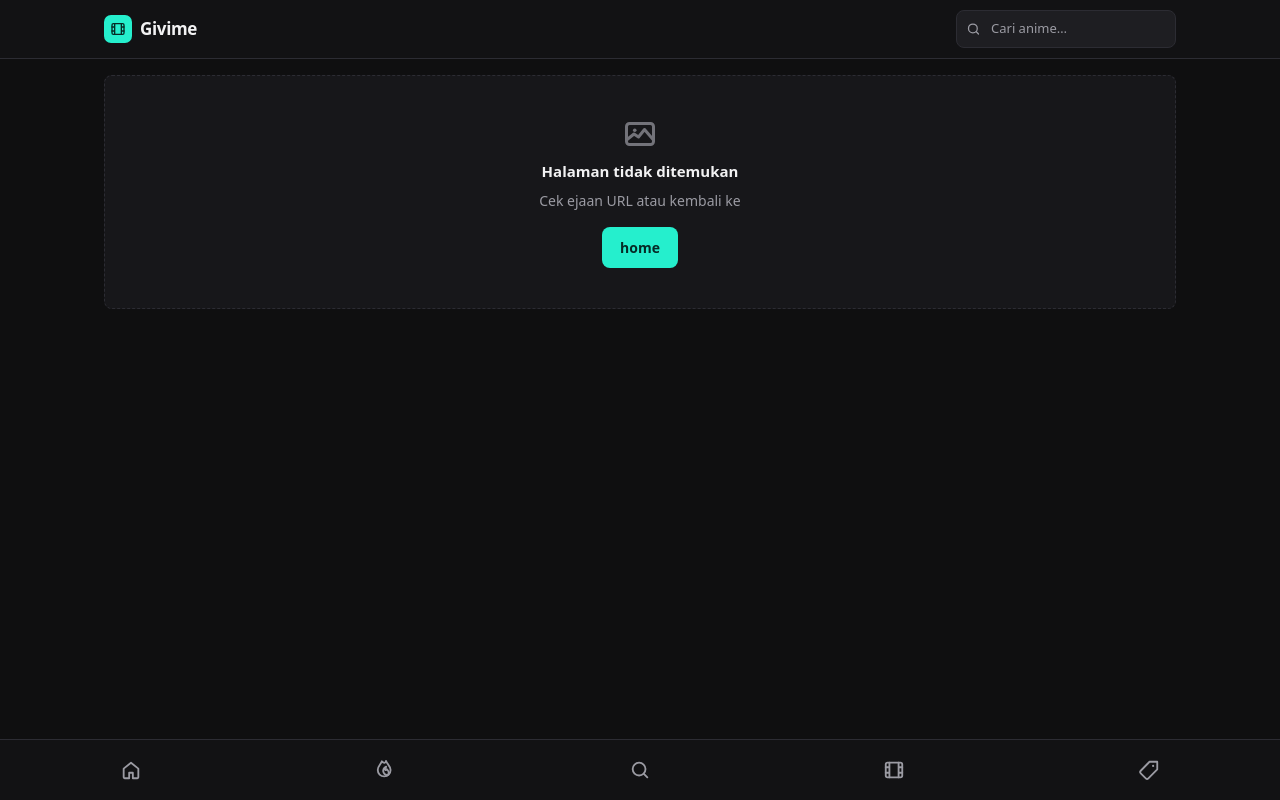
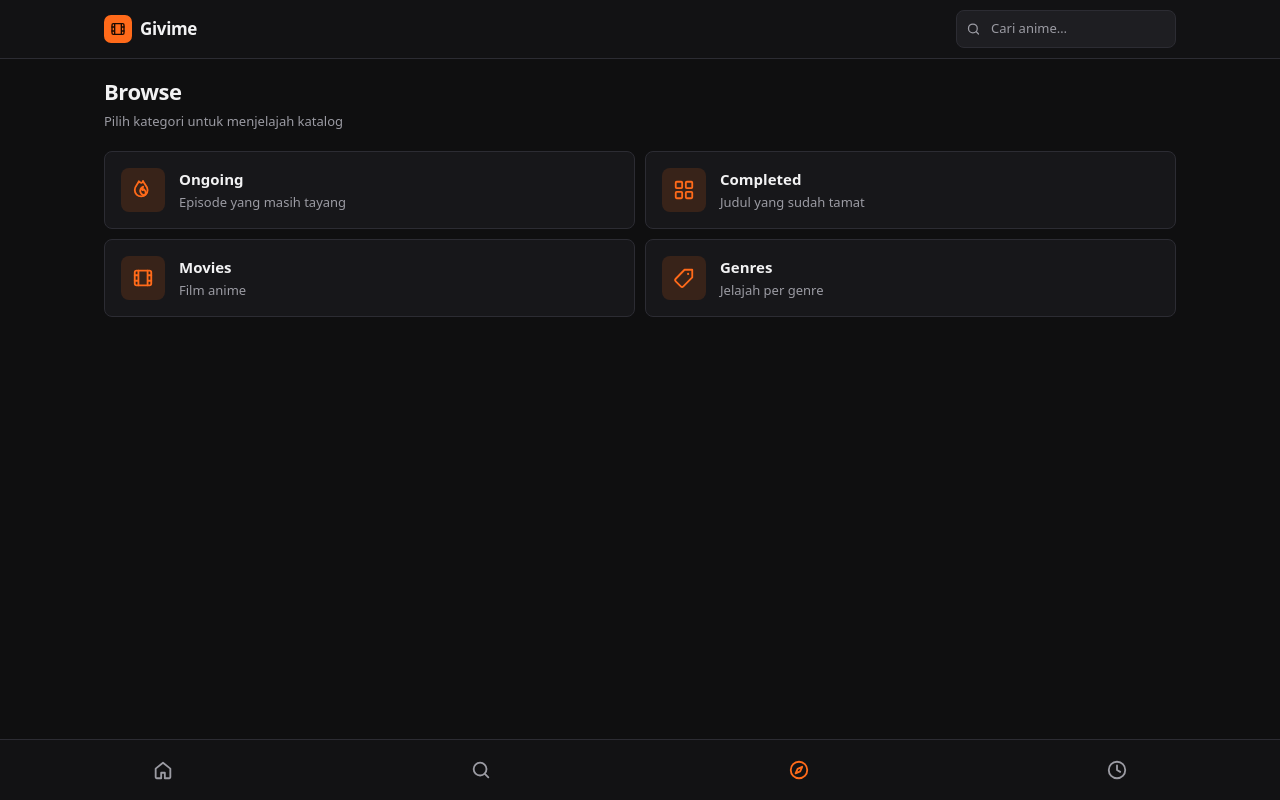
Before and after one commit to gipicihuy/givime, a Next.js app: page /browse in a window 1280 px wide. Before the commit this address had no page. Built offline with nearby package versions, Linux system fonts and the light colour scheme.

Commit message:
style(ui): orange accent, streaming bottom nav (Home/Search/Browse/History), drop rail chevrons

```diff
--- /dev/null
+++ b/app/browse/page.tsx
@@ -0,0 +1,56 @@
+import Link from "next/link";
+import { IconFilm, IconFlame, IconGrid, IconTag } from "@/components/Icons";
+
+export const metadata = { title: "Browse" };
+
+const cats = [
+  {
+    href: "/ongoing",
+    title: "Ongoing",
+    desc: "Episode yang masih tayang",
+    icon: IconFlame,
+  },
+  {
+    href: "/completed",
+    title: "Completed",
+    desc: "Judul yang sudah tamat",
+    icon: IconGrid,
+  },
+  {
+    href: "/movies",
+    title: "Movies",
+    desc: "Film anime",
+    icon: IconFilm,
+  },
+  {
+    href: "/genres",
+    title: "Genres",
+    desc: "Jelajah per genre",
+    icon: IconTag,
+  },
+];
+
+export default function BrowsePage() {
+  return (
+    <>
+      <h1 className="page-title">Browse</h1>
+      <p className="page-sub">Pilih kategori untuk menjelajah katalog</p>
+      <div className="browse-grid">
+        {cats.map((c) => {
+          const Icon = c.icon;
+          return (
+            <Link key={c.href} href={c.href} className="browse-card">
+              <span className="browse-icon" aria-hidden>
+                <Icon size={22} />
+              </span>
+              <span className="browse-body">
+                <span className="browse-title">{c.title}</span>
+                <span className="browse-desc">{c.desc}</span>
+              </span>
+            </Link>
+          );
+        })}
+      </div>
+    </>
+  );
+}
--- a/app/globals.css
+++ b/app/globals.css
@@ -8,9 +8,9 @@
   --foreground: #f2f2f3;
   --muted: #9b9ba3;
   --border: #2c2c33;
-  --accent: #25efcd;
-  --accent-ink: #062b26;
-  --accent-soft: rgba(37, 239, 205, 0.12);
+  --accent: #ff6a1a;
+  --accent-ink: #1a0a02;
+  --accent-soft: rgba(255, 106, 26, 0.14);
   --success: #4ade80;
   --radius: 8px;
   --radius-sm: 6px;
@@ -144,7 +144,7 @@ a:focus-visible {
   background: #121214;
   border-top: 1px solid var(--border);
   display: grid;
-  grid-template-columns: repeat(5, 1fr);
+  grid-template-columns: repeat(4, 1fr);
   padding: 6px 4px calc(6px + env(safe-area-inset-bottom, 0px));
   padding-bottom: max(6px, env(safe-area-inset-bottom));
 }
@@ -216,33 +216,6 @@ a:focus-visible {
 }
 
 .section-more:hover {
-  color: var(--accent);
-}
-
-.section-actions {
-  display: inline-flex;
-  align-items: center;
-  gap: 6px;
-  flex-shrink: 0;
-}
-
-.rail-btn {
-  width: 32px;
-  height: 32px;
-  display: inline-flex;
-  align-items: center;
-  justify-content: center;
-  border: 1px solid var(--border);
-  border-radius: var(--radius-sm);
-  background: var(--surface-2);
-  color: var(--muted);
-  cursor: pointer;
-  padding: 0;
-  transition: border-color 120ms ease, color 120ms ease;
-}
-
-.rail-btn:hover {
-  border-color: var(--accent);
   color: var(--accent);
 }
 
@@ -760,3 +733,136 @@ a:focus-visible {
   white-space: nowrap;
   border: 0;
 }
+
+/* —— browse hub —— */
+.browse-grid {
+  display: grid;
+  grid-template-columns: 1fr;
+  gap: 10px;
+}
+
+@media (min-width: 560px) {
+  .browse-grid {
+    grid-template-columns: repeat(2, minmax(0, 1fr));
+  }
+}
+
+.browse-card {
+  display: flex;
+  align-items: center;
+  gap: 14px;
+  padding: 16px;
+  border: 1px solid var(--border);
+  border-radius: var(--radius);
+  background: var(--surface);
+  color: var(--foreground);
+  transition: border-color 120ms ease;
+}
+
+.browse-card:hover {
+  border-color: var(--accent);
+  color: var(--foreground);
+}
+
+.browse-icon {
+  width: 44px;
+  height: 44px;
+  border-radius: var(--radius);
+  background: var(--accent-soft);
+  color: var(--accent);
+  display: inline-flex;
+  align-items: center;
+  justify-content: center;
+  flex-shrink: 0;
+}
+
+.browse-body {
+  display: flex;
+  flex-direction: column;
+  gap: 2px;
+  min-width: 0;
+}
+
+.browse-title {
+  font-size: 15px;
+  font-weight: 700;
+}
+
+.browse-desc {
+  font-size: 13px;
+  color: var(--muted);
+}
+
+/* —— history —— */
+.history-list {
+  list-style: none;
+  margin: 0;
+  padding: 0;
+  display: flex;
+  flex-direction: column;
+  gap: 8px;
+}
+
+.history-row {
+  display: flex;
+  align-items: center;
+  gap: 12px;
+  padding: 12px;
+  border: 1px solid var(--border);
+  border-radius: var(--radius);
+  background: var(--surface);
+  color: var(--foreground);
+}
+
+.history-row:hover {
+  border-color: var(--accent);
+  color: var(--foreground);
+}
+
+.history-thumb {
+  width: 36px;
+  height: 36px;
+  border-radius: 999px;
+  background: var(--accent-soft);
+  color: var(--accent);
+  display: inline-flex;
+  align-items: center;
+  justify-content: center;
+  flex-shrink: 0;
+}
+
+.history-body {
+  display: flex;
+  flex-direction: column;
+  gap: 2px;
+  min-width: 0;
+}
+
+.history-title {
+  font-size: 14px;
+  font-weight: 600;
+  white-space: nowrap;
+  overflow: hidden;
+  text-overflow: ellipsis;
+}
+
+.history-meta {
+  font-size: 12px;
+  color: var(--muted);
+}
+
+.text-btn {
+  font: inherit;
+  font-size: 13px;
+  color: var(--muted);
+  background: none;
+  border: 1px solid var(--border);
+  border-radius: var(--radius-sm);
+  padding: 6px 12px;
+  cursor: pointer;
+}
+
+.text-btn:hover {
+  color: var(--accent);
+  border-color: var(--accent);
+}
--- /dev/null
+++ b/app/history/page.tsx
@@ -0,0 +1,87 @@
+"use client";
+
+import Link from "next/link";
+import { useEffect, useState } from "react";
+import { IconEmpty, IconPlay } from "@/components/Icons";
+import { clearHistory, readHistory, type HistoryEntry } from "@/lib/history";
+
+function formatWhen(at: number) {
+  try {
+    return new Date(at).toLocaleString("id-ID", {
+      day: "numeric",
+      month: "short",
+      hour: "2-digit",
+      minute: "2-digit",
+    });
+  } catch {
+    return "";
+  }
+}
+
+export default function HistoryPage() {
+  const [items, setItems] = useState<HistoryEntry[] | null>(null);
+
+  useEffect(() => {
+    setItems(readHistory());
+    const onUpdate = () => setItems(readHistory());
+    window.addEventListener("givime:history-updated", onUpdate);
+    return () => window.removeEventListener("givime:history-updated", onUpdate);
+  }, []);
+
+  if (items === null) {
+    return (
+      <>
+        <h1 className="page-title">History</h1>
+        <p className="page-sub">Tontonan terakhir di perangkat ini</p>
+        <div className="state">Memuat…</div>
+      </>
+    );
+  }
+
+  return (
+    <>
+      <div className="section-head" style={{ marginBottom: 4 }}>
+        <h1 className="page-title" style={{ marginBottom: 0 }}>
+          History
+        </h1>
+        {items.length ? (
+          <button type="button" className="text-btn" onClick={() => {
+            clearHistory();
+            setItems([]);
+          }}>
+            Hapus
+          </button>
+        ) : null}
+      </div>
+      <p className="page-sub">Tontonan terakhir di perangkat ini</p>
+
+      {!items.length ? (
+        <div className="state">
+          <span className="state-icon">
+            <IconEmpty size={36} />
+          </span>
+          <strong>Belum ada riwayat</strong>
+          Episode yang kamu putar akan muncul di sini.
+        </div>
+      ) : (
+        <ul className="history-list">
+          {items.map((h) => (
+            <li key={h.slug}>
+              <Link href={`/play/${h.slug}?ep=${encodeURIComponent(h.ep)}`} className="history-row">
+                <span className="history-thumb" aria-hidden>
+                  <IconPlay size={14} />
+                </span>
+                <span className="history-body">
+                  <span className="history-title">{h.title}</span>
+                  <span className="history-meta">
+                    Ep {h.ep} · {formatWhen(h.at)}
+                  </span>
+                </span>
+              </Link>
+            </li>
+          ))}
+        </ul>
+      )}
+    </>
+  );
+}
--- a/app/play/[slug]/page.tsx
+++ b/app/play/[slug]/page.tsx
@@ -1,8 +1,9 @@
 import Link from "next/link";
 import { notFound } from "next/navigation";
 import { EpisodeGrid, VideoPlayer } from "@/components/Episode";
+import { HistoryTracker } from "@/components/HistoryTracker";
 import { IconChevronLeft, IconClock } from "@/components/Icons";
-import { getEpisodes, titleOf } from "@/lib/api";
+import { getEpisodes, metaOf, titleOf } from "@/lib/api";
 
 export const dynamic = "force-dynamic";
 export const metadata = { title: "Putar" };
@@ -50,6 +51,12 @@ export default async function PlayPage({
 
   return (
     <>
+      <HistoryTracker
+        slug={anime.slug}
+        title={title}
+        ep={String(target.ab_namaep)}
+        cover={metaOf(anime).ero_image}
+      />
       <p style={{ marginBottom: 12, fontSize: 14 }}>
         <Link href={`/anime/${slug}`} className="muted meta-item">
           <IconChevronLeft size={14} />
--- a/components/BottomNav.tsx
+++ b/components/BottomNav.tsx
@@ -2,22 +2,31 @@
 
 import Link from "next/link";
 import { usePathname } from "next/navigation";
-import { IconFilm, IconFlame, IconHome, IconSearch, IconTag } from "@/components/Icons";
+import { IconCompass, IconHistory, IconHome, IconSearch } from "@/components/Icons";
 
+/**
+ * Bottom = tujuan inti app (streaming pattern: Netflix/YouTube/Spotify).
+ * Kategori konten (Ongoing/Movie/Genre) di dalam /browse — bukan tab sendiri.
+ */
 const items = [
   { href: "/", label: "Home", icon: IconHome },
-  { href: "/ongoing", label: "Ongoing", icon: IconFlame },
   { href: "/search", label: "Search", icon: IconSearch },
-  { href: "/movies", label: "Movies", icon: IconFilm },
-  { href: "/genres", label: "Genre", icon: IconTag },
+  { href: "/browse", label: "Browse", icon: IconCompass },
+  { href: "/history", label: "History", icon: IconHistory },
 ];
 
 function isActive(pathname: string, href: string) {
   if (href === "/") return pathname === "/";
-  if (href === "/ongoing") return pathname === "/ongoing" || pathname === "/completed";
   if (href === "/search") return pathname.startsWith("/search");
-  if (href === "/movies") return pathname.startsWith("/movies");
-  if (href === "/genres") return pathname.startsWith("/genre");
+  if (href === "/browse")
+    return (
+      pathname === "/browse" ||
+      pathname === "/ongoing" ||
+      pathname === "/completed" ||
+      pathname === "/movies" ||
+      pathname.startsWith("/genre")
+    );
+  if (href === "/history") return pathname.startsWith("/history");
   return false;
 }
 
--- /dev/null
+++ b/components/HistoryTracker.tsx
@@ -0,0 +1,22 @@
+"use client";
+
+import { useEffect } from "react";
+import { pushHistory } from "@/lib/history";
+
+export function HistoryTracker({
+  slug,
+  title,
+  ep,
+  cover,
+}: {
+  slug: string;
+  title: string;
+  ep: string;
+  cover?: string;
+}) {
+  useEffect(() => {
+    pushHistory({ slug, title, ep, cover });
+  }, [slug, title, ep, cover]);
+
+  return null;
+}
--- a/components/Icons.tsx
+++ b/components/Icons.tsx
@@ -166,3 +166,21 @@ export function IconEmpty(p: P) {
     </svg>
   );
 }
+
+export function IconCompass(p: P) {
+  return (
+    <svg {...base(p)}>
+      <circle cx="12" cy="12" r="9" />
+      <path d="m15.5 8.5-2.2 5-5 2.2 2.2-5 5-2.2z" />
+    </svg>
+  );
+}
+
+export function IconHistory(p: P) {
+  return (
+    <svg {...base(p)}>
+      <circle cx="12" cy="12" r="9" />
+      <path d="M12 7v5l3.5 2" />
+    </svg>
+  );
+}
--- a/components/Shelf.tsx
+++ b/components/Shelf.tsx
@@ -3,7 +3,7 @@
 import Link from "next/link";
 import { useRef } from "react";
 import { AnimeCard } from "@/components/AnimeCard";
-import { IconChevronLeft, IconChevronRight } from "@/components/Icons";
+import { IconChevronRight } from "@/components/Icons";
 import type { Anime } from "@/lib/api";
 
 export function Shelf({
@@ -19,41 +19,16 @@ export function Shelf({
 
   if (!items.length) return null;
 
-  function scroll(dir: -1 | 1) {
-    const el = railRef.current;
-    if (!el) return;
-    const step = Math.min(480, Math.max(280, el.clientWidth * 0.75));
-    el.scrollBy({ left: dir * step, behavior: "smooth" });
-  }
-
   return (
     <section className="section">
       <div className="section-head">
         <h2 className="section-title">{title}</h2>
-        <div className="section-actions">
         {href ? (
           <Link href={href} className="section-more">
             Lihat semua
             <IconChevronRight size={14} />
           </Link>
         ) : null}
-          <button
-            type="button"
-            className="rail-btn"
-            aria-label="Geser ke kiri"
-            onClick={() => scroll(-1)}
-          >
-            <IconChevronLeft size={16} />
-          </button>
-          <button
-            type="button"
-            className="rail-btn"
-            aria-label="Geser ke kanan"
-            onClick={() => scroll(1)}
-          >
-            <IconChevronRight size={16} />
-          </button>
-        </div>
       </div>
       <div className="rail" ref={railRef} tabIndex={0} aria-label={`Geser ${title}`}>
         {items.map((a) => (
--- /dev/null
+++ b/lib/history.ts
@@ -0,0 +1,44 @@
+export type HistoryEntry = {
+  slug: string;
+  title: string;
+  ep: string;
+  cover?: string;
+  at: number;
+};
+
+const KEY = "givime:history";
+const MAX = 40;
+
+export function readHistory(): HistoryEntry[] {
+  if (typeof window === "undefined") return [];
+  try {
+    const raw = localStorage.getItem(KEY);
+    if (!raw) return [];
+    const arr = JSON.parse(raw);
+    return Array.isArray(arr) ? (arr as HistoryEntry[]) : [];
+  } catch {
+    return [];
+  }
+}
+
+export function pushHistory(entry: Omit<HistoryEntry, "at">) {
+  if (typeof window === "undefined") return;
+  try {
+    const list = readHistory().filter((h) => h.slug !== entry.slug);
+    list.unshift({ ...entry, at: Date.now() });
+    localStorage.setItem(KEY, JSON.stringify(list.slice(0, MAX)));
+    window.dispatchEvent(new Event("givime:history-updated"));
+  } catch {
+    /* ignore quota */
+  }
+}
+
+export function clearHistory() {
+  if (typeof window === "undefined") return;
+  try {
+    localStorage.removeItem(KEY);
+    window.dispatchEvent(new Event("givime:history-updated"));
+  } catch {
+    /* ignore */
+  }
+}
```
Also changed, not shown: 1 other file (tests, documents, lock files or other folders). Lines whose indentation alone changed are shown as unchanged.
